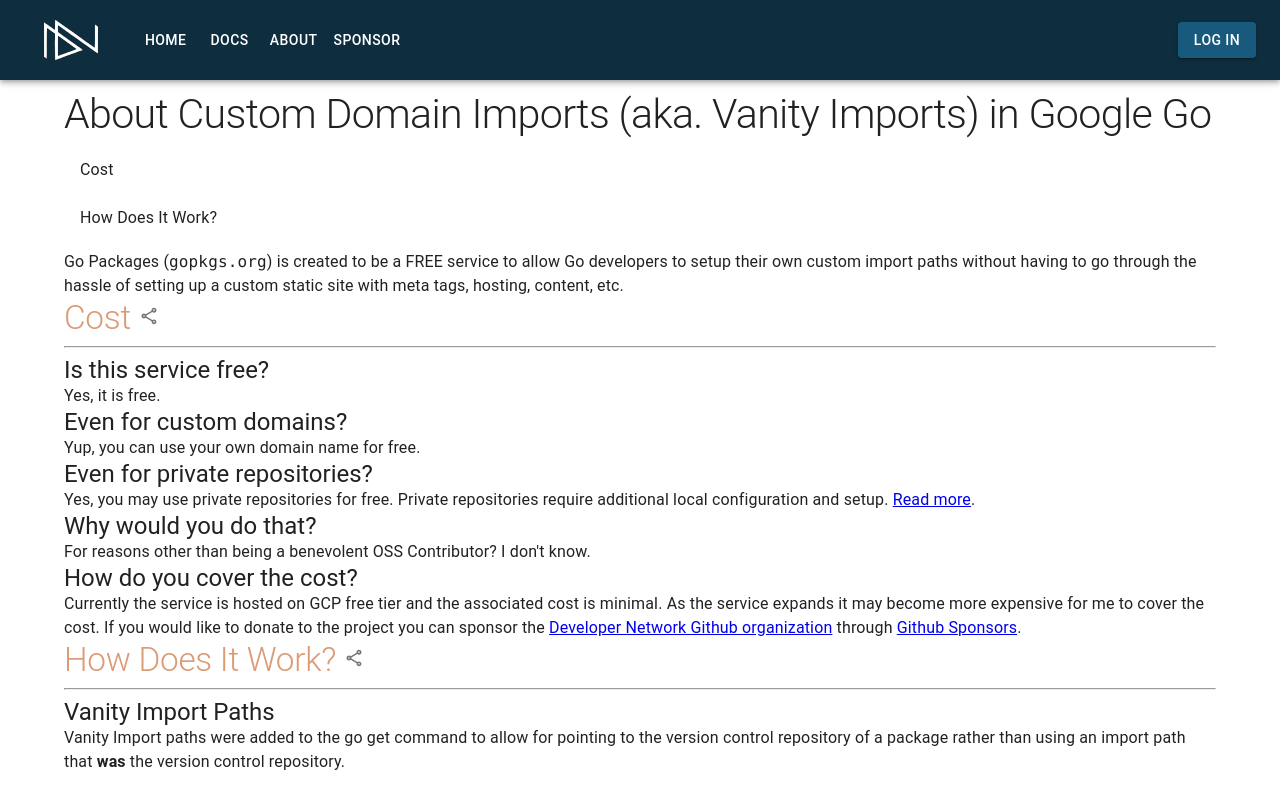
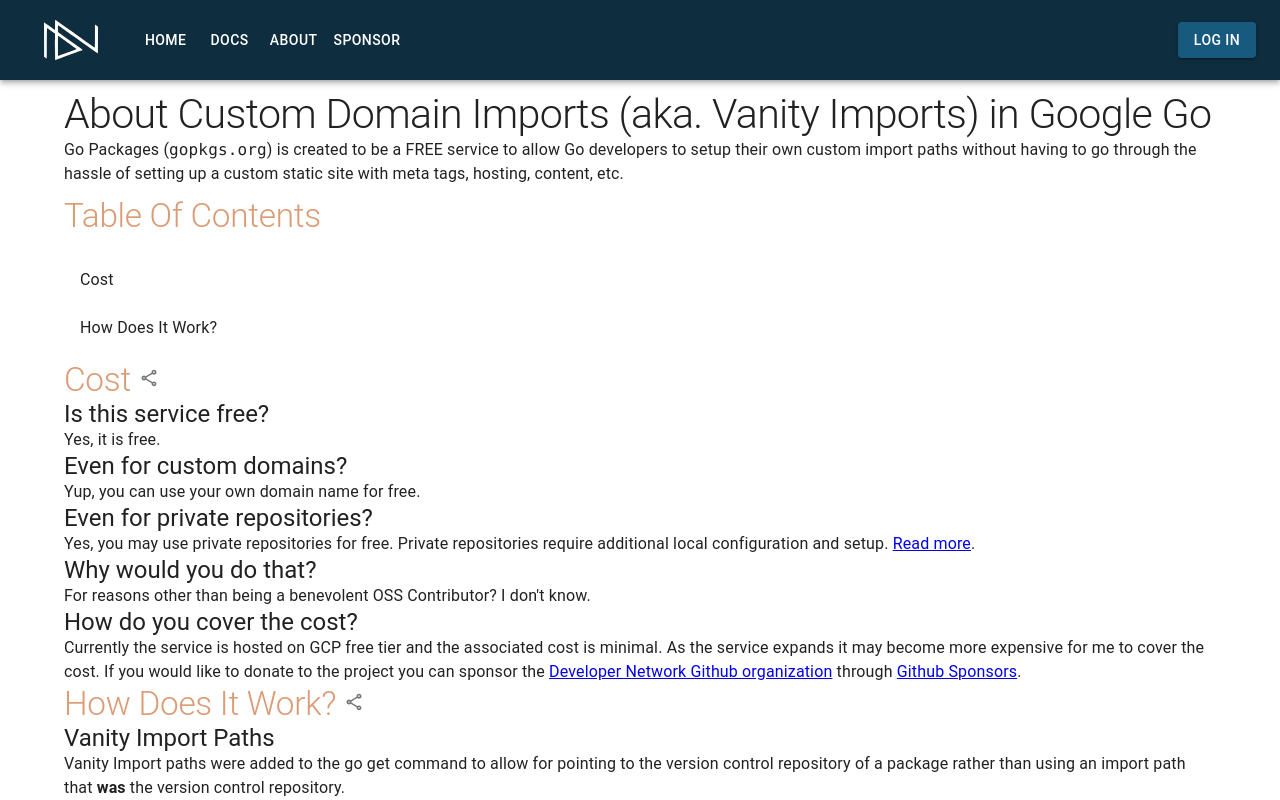
Before and after one commit to devnw/gopkgs-client, a React (Create React App) app: page /about in a window 1280 px wide. Shown: the top 800 px of the page. Built offline with nearby package versions, Linux system fonts and the light colour scheme.

Commit message:
Fixing up come TOC styling

```diff
--- a/src/components/TOC.js
+++ b/src/components/TOC.js
@@ -1,7 +1,8 @@
 import React from "react";
-import { ListItemButton, ListItemText, List } from "@mui/material";
+import { ListItemButton, ListItemText, List, Typography } from "@mui/material";
 
 const headers = ["h2", "h3", "h4", "h5", "h6"];
+let headerClass = "";
 
 const RecursiveTOC = (children) => {
   if (typeof children === "string") {
@@ -11,10 +12,6 @@
   if (!children) {
     return [];
   }
-
-  //   if (children?.length === 0 || !Array.isArray(children)) {
-  //     return [];
-  //   }
 
   let contents = [];
   children.forEach((child) => {
@@ -39,6 +36,10 @@
       tag = child.type;
     }
 
+    if (tag === "h2") {
+      headerClass = child.props.className;
+    }
+
     const id = encodeURIComponent(
       child.props.children.replace(/ /g, "-").toLowerCase()
     );
@@ -61,20 +62,36 @@
 
 const TOC = (props) => {
   const contents = RecursiveTOC(props.children);
-
+  let loc = -1;
   return (
     <>
       {props.children.map((child, index) => {
         if (child.type === "h1" || child.props.variant === "h1") {
+          loc = index;
+        } else if (loc !== -1 && index === loc + 1) {
           return (
             <div key={index}>
               {child}
               {contents.length === 0 ? null : (
-                <List className="toc-list">
-                  {contents.map((child, index) => {
-                    return <div key={index}>{child}</div>;
-                  })}
-                </List>
+                <>
+                  <Typography
+                    id="toc"
+                    className={headerClass}
+                    sx={{
+                      marginTop: "10px",
+                    }}
+                    variant="h2"
+                    component="div"
+                    gutterBottom
+                  >
+                    Table Of Contents
+                  </Typography>
+                  <List className="toc-list">
+                    {contents.map((child, index) => {
+                      return <div key={index}>{child}</div>;
+                    })}
+                  </List>
+                </>
               )}
             </div>
           );
--- a/src/pages/About/About.js
+++ b/src/pages/About/About.js
@@ -26,7 +26,6 @@
         <Ref variant="h2" className="about-heading">
           {ele.heading}
         </Ref>
-        <hr />
         {qa}
       </div>
     );
```
